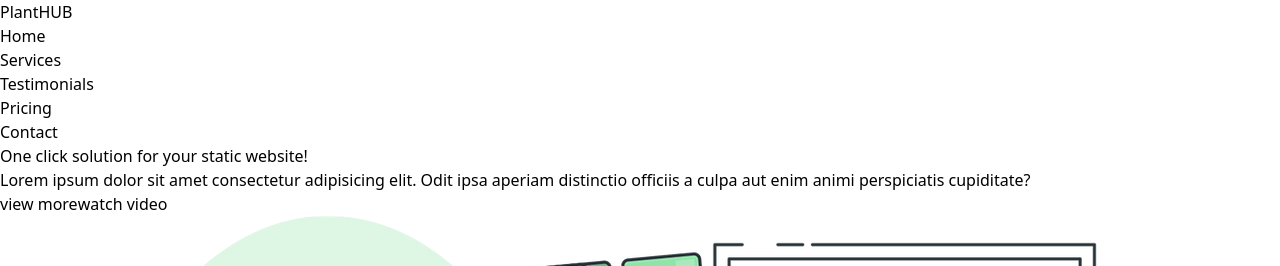
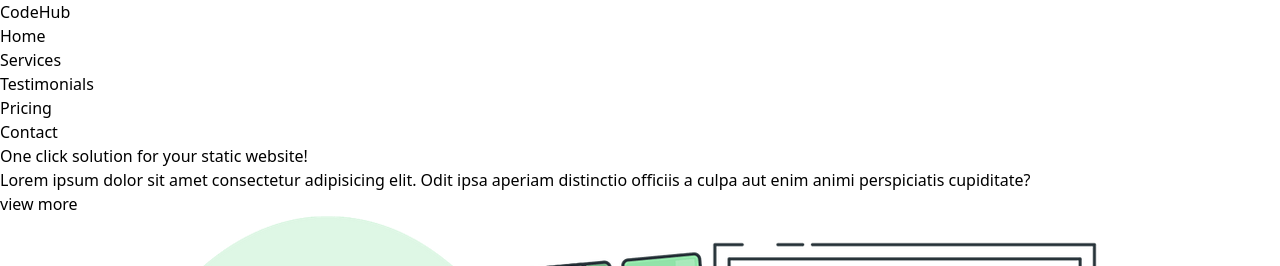
Before and after one commit to jiordesta/servicing-web-design, a React (Vite) app: page / in a window 1280 px wide. Shown: the top 266 px of the page. Built offline with nearby package versions, Linux system fonts and the light colour scheme.

Commit message:
ready to deploy

```diff
--- a/src/sections/Footer.jsx
+++ b/src/sections/Footer.jsx
@@ -5,7 +5,7 @@
   return (
     <section className="w-full bg-slate-600 text-white flex flex-col lg:flex-row justify-between items-start gap-10 lg:gap-4 px-10 py-14 lg:py-28 lg:px-20">
       <div className="flex flex-col justify-center items-start gap-2 w-full lg:w-[40%]">
-        <h1 className="text-green-500 font-bold text-4xl">PlantHub</h1>
+        <h1 className="text-green-500 font-bold text-4xl">CodeHub</h1>
         <p className="text-lg text-white">
           Lorem ipsum, dolor sit amet consectetur adipisicing elit. Accusamus
           suscipit tempore nesciunt soluta cupiditate nulla quisquam maxime,
--- a/src/sections/Header.jsx
+++ b/src/sections/Header.jsx
@@ -1,5 +1,4 @@
 import React, { useEffect, useState } from "react";
-import { close, menu } from "../assets/icons";
 
 export default function Header() {
   const [navIconToggle, setNavIconToggle] = useState(false);
@@ -29,7 +28,7 @@
       className="w-full text-white flex justify-between items-center px-8 py-6 sticky top-0 z-40"
       style={{ backgroundColor: "rgba(255, 255, 255, 1)" }}
     >
-      <h1 className="text-green-500 text-3xl font-bold">PlantHUB</h1>
+      <h1 className="text-green-500 text-3xl font-bold">CodeHub</h1>
       <div className="hidden lg:flex justify-end items-center gap-2">
         <ul className="flex justify-center items-center gap-3">
           <li>
--- a/src/sections/Hero.jsx
+++ b/src/sections/Hero.jsx
@@ -19,9 +19,6 @@
           <button className="border-2 border-green-800 text-green-800 text-[18px] rounded-md px-4 lg:px-8 py-3 hover:border-black hover:text-black cursor-pointer">
             view more
           </button>
-          <button className="border-2 border-green-800 text-green-800 text-[18px] rounded-md px-4 lg:px-8 py-3 hover:border-black hover:text-black cursor-pointer">
-            watch video
-          </button>
         </div>
       </div>
       <div className="flex justify-center items-center w-1/2 px-5 py-20 object-cover">
```
